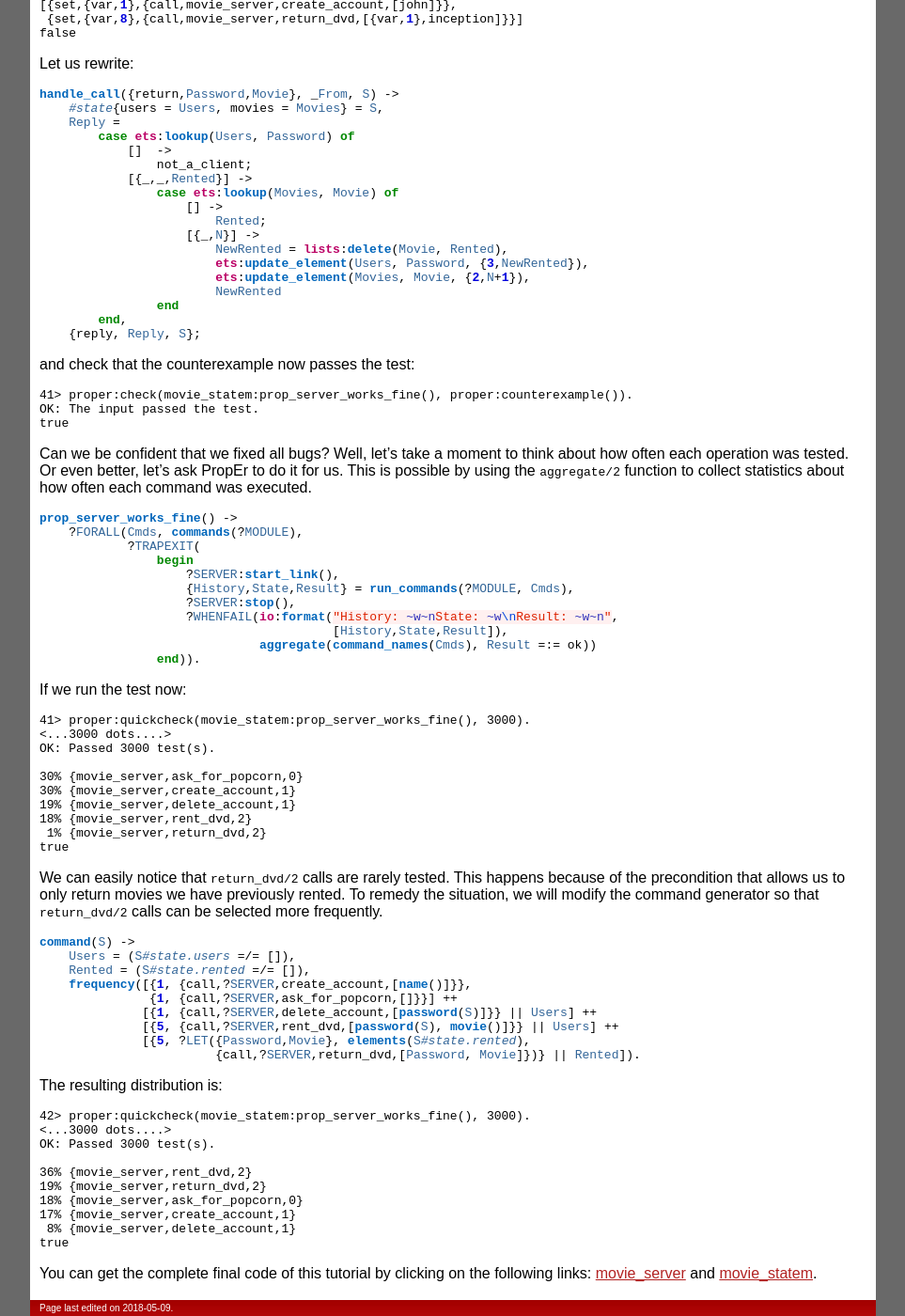
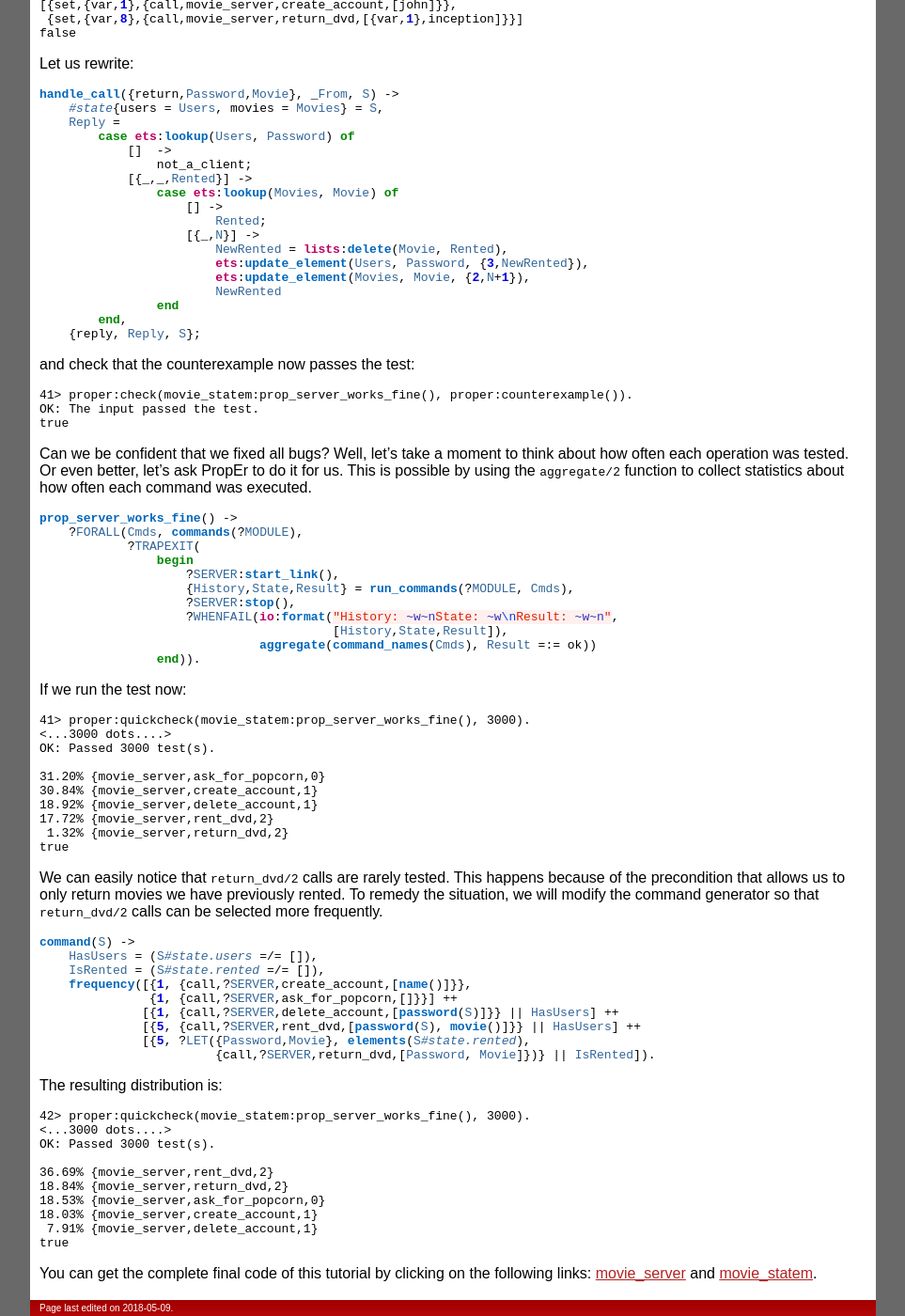
Before and after one commit to proper-testing/proper-testing.github.io, a Jekyll site: the page built from tutorials/PropEr_testing_of_generic_servers.md, in a window 1280 px wide and 1400 px high, scrolled down 10621 px. Shown: the whole window at 94% size, without its empty margins (158-1121 px from the left). Built offline with Jekyll 4.4.1, drawn with Linux system fonts in a browser that asks for light colours; some of the changed text lies outside the part shown.

Commit message:
Better names for some variables and float command frequencies

```diff
--- a/tutorials/PropEr_testing_of_generic_servers.md
+++ b/tutorials/PropEr_testing_of_generic_servers.md
@@ -287,7 +287,7 @@ Being interested only in valid passwords, we define:
 
 {% highlight erlang %}
 password(#state{users = Passwords}) ->
-            elements(Passwords).
+    elements(Passwords).
 {% endhighlight %}
 
 An issue with this generator is that it will raise an exception if no passwords
@@ -297,12 +297,12 @@ but in a rather unusual way:
 
 {% highlight erlang %}
 command(S) ->
-    Users = (S#state.users =/= []),
-    oneof([{call, ?SERVER, create_account, [name()]},
-           {call, ?SERVER, ask_for_popcorn, []}] ++
-          [{call, ?SERVER, delete_account, [password(S)]} || Users] ++
-          [{call, ?SERVER, rent_dvd, [password(S), movie()]} || Users] ++
-          [{call, ?SERVER, return_dvd, [password(S), movie()]} || Users]).
+    HasUsers = (S#state.users =/= []),
+    oneof([{call,?SERVER,create_account,[name()]},
+           {call,?SERVER,ask_for_popcorn,[]}] ++
+          [{call,?SERVER,delete_account,[password(S)]} || HasUsers] ++
+          [{call,?SERVER,rent_dvd,[password(S), movie()]} || HasUsers] ++
+          [{call,?SERVER,return_dvd,[password(S), movie()]} || HasUsers]).
 {% endhighlight %}
 
 So, that's it! Our command generator is ready. In the next section we will talk
@@ -873,11 +873,11 @@ If we run the test now:
 <...3000 dots....>
 OK: Passed 3000 test(s).
 
-30% {movie_server,ask_for_popcorn,0}
-30% {movie_server,create_account,1}
-19% {movie_server,delete_account,1}
-18% {movie_server,rent_dvd,2}
- 1% {movie_server,return_dvd,2}
+31.20% {movie_server,ask_for_popcorn,0}
+30.84% {movie_server,create_account,1}
+18.92% {movie_server,delete_account,1}
+17.72% {movie_server,rent_dvd,2}
+ 1.32% {movie_server,return_dvd,2}
 true
 {% endhighlight%}
 
@@ -888,14 +888,14 @@ generator so that `return_dvd/2` calls can be selected more frequently.
 
 {% highlight erlang %}
 command(S) ->
-    Users = (S#state.users =/= []),
-    Rented = (S#state.rented =/= []),
+    HasUsers = (S#state.users =/= []),
+    IsRented = (S#state.rented =/= []),
     frequency([{1, {call,?SERVER,create_account,[name()]}},
                {1, {call,?SERVER,ask_for_popcorn,[]}}] ++
-              [{1, {call,?SERVER,delete_account,[password(S)]}} || Users] ++
-              [{5, {call,?SERVER,rent_dvd,[password(S), movie()]}} || Users] ++
+              [{1, {call,?SERVER,delete_account,[password(S)]}} || HasUsers] ++
+              [{5, {call,?SERVER,rent_dvd,[password(S), movie()]}} || HasUsers] ++
               [{5, ?LET({Password,Movie}, elements(S#state.rented),
-                        {call,?SERVER,return_dvd,[Password, Movie]})} || Rented]).
+                        {call,?SERVER,return_dvd,[Password, Movie]})} || IsRented]).
 {% endhighlight%}
 
 The resulting distribution is:
@@ -905,11 +905,11 @@ The resulting distribution is:
 <...3000 dots....>
 OK: Passed 3000 test(s).
 
-36% {movie_server,rent_dvd,2}
-19% {movie_server,return_dvd,2}
-18% {movie_server,ask_for_popcorn,0}
-17% {movie_server,create_account,1}
- 8% {movie_server,delete_account,1}
+36.69% {movie_server,rent_dvd,2}
+18.84% {movie_server,return_dvd,2}
+18.53% {movie_server,ask_for_popcorn,0}
+18.03% {movie_server,create_account,1}
+ 7.91% {movie_server,delete_account,1}
 true
 {% endhighlight %}
 
```
Also changed, not shown: 1 other file.
